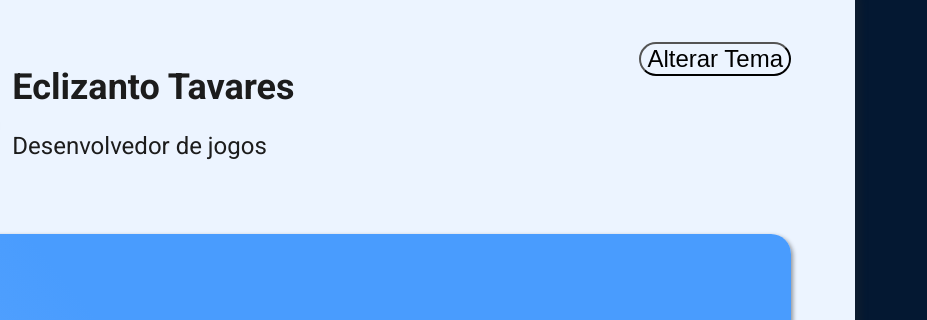
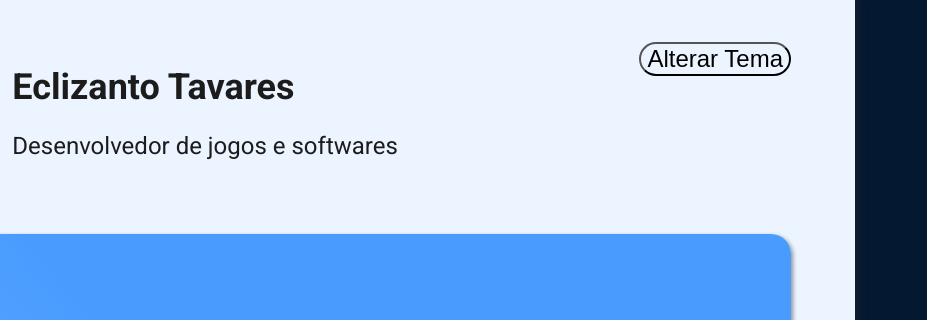
Before and after one commit to ZTOmega/Certfcard, a plain HTML site: page index.html in a window 1280 px wide. Shown: the part 86-406 px from the top of the page, 353-1280 px from the left. Drawn offline with Linux system fonts and the light colour scheme; a script that the page names is missing.

Commit message:
atualizando descrição

```diff
--- a/index.html
+++ b/index.html
@@ -15,7 +15,7 @@
         <img class="perfil-foto" src="https://cdn.pixabay.com/photo/2017/07/18/23/23/user-2517433_1280.png" />
         <div class="titulo">
           <h1>Eclizanto Tavares</h1>
-          <h3>Desenvolvedor de jogos</h3>
+          <h3>Desenvolvedor de jogos e softwares</h3>
         </div>
       </div>
       <div class="tema">
```
